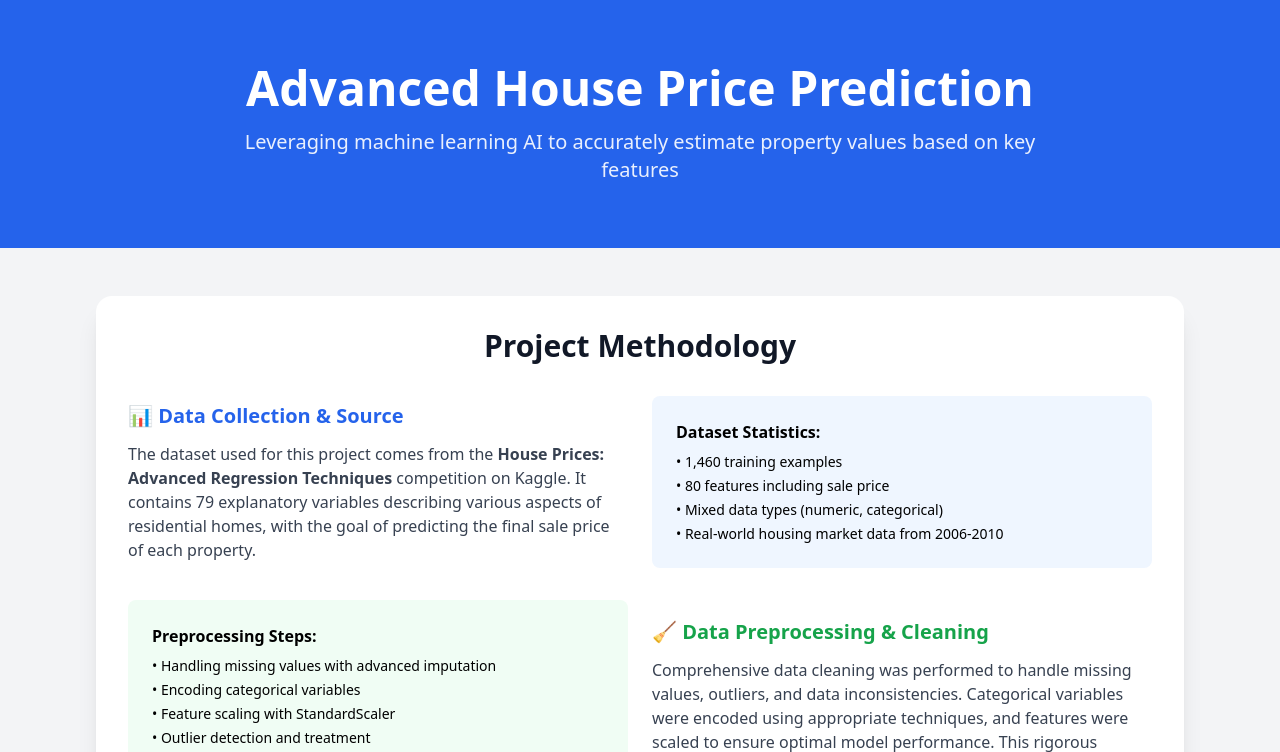
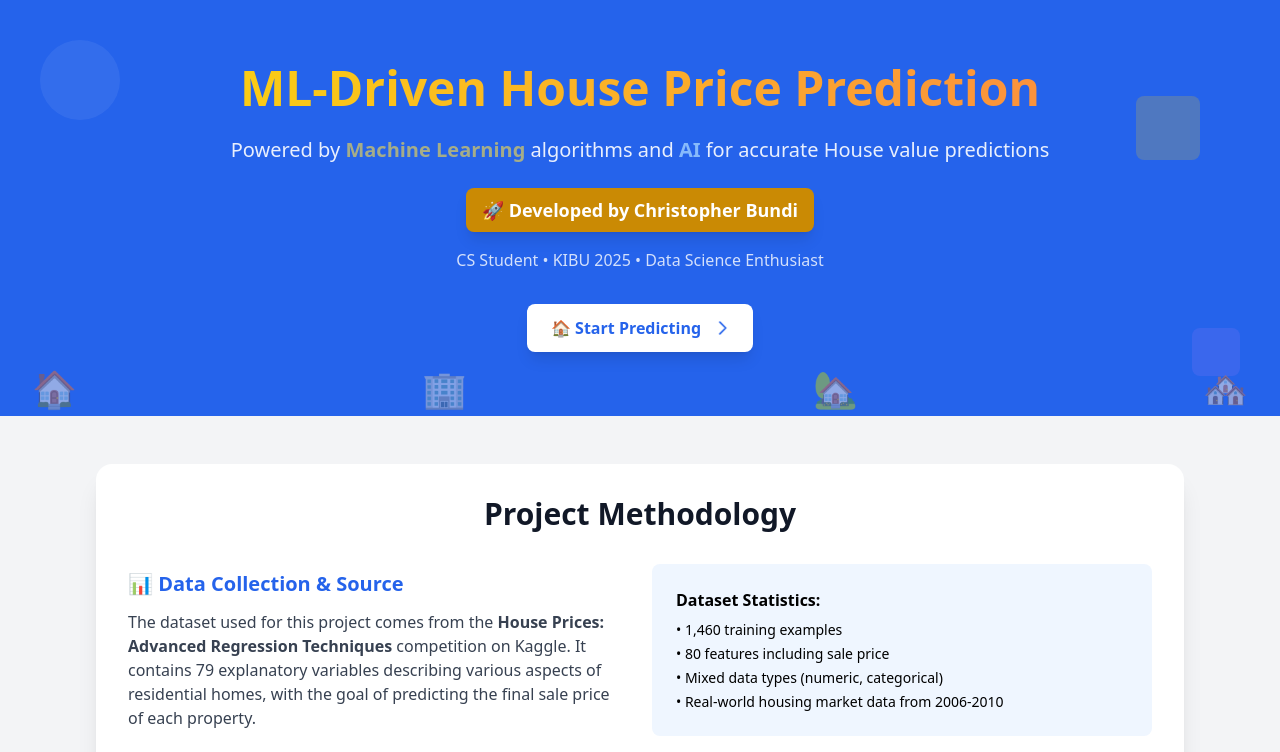
Before and after one commit to ropdenis-dev/Housing_price_prediction_ML_model, a Django app: page / in a window 1280 px wide. Shown: the part 64-816 px from the top of the page. Run offline with Django 5.2, Linux system fonts and the light colour scheme; some libraries are stand-ins or nearby versions.

Commit message:
added animations

```diff
--- a/templates/predictor/index.html
+++ b/templates/predictor/index.html
@@ -63,13 +63,143 @@
   </div>
 </nav>
 
-    <!-- Hero Section -->
-    <div class="bg-gradient-to-r from-blue-600 to-primary text-white py-16">
-        <div class="max-w-4xl mx-auto text-center px-4 sm:px-6 lg:px-8">
-            <h1 class="text-4xl md:text-5xl font-bold mb-4">Advanced House Price Prediction</h1>
-            <p class="text-xl opacity-90">Leveraging machine learning AI to accurately estimate property values based on key features</p>
+<!-- Hero Section -->
+<div class="bg-gradient-to-r from-blue-600 to-primary text-white py-16 relative overflow-hidden">
+    <!-- Animated background elements -->
+    <div class="absolute inset-0">
+        <div class="absolute top-10 left-10 w-20 h-20 bg-white/10 rounded-full animate-pulse"></div>
+        <div class="absolute top-1/4 right-20 w-16 h-16 bg-yellow-400/20 rounded-lg animate-bounce delay-300"></div>
+        <div class="absolute bottom-20 left-1/4 w-24 h-24 bg-green-400/15 rounded-full animate-ping"></div>
+        <div class="absolute bottom-10 right-10 w-12 h-12 bg-purple-400/20 rounded-lg animate-pulse delay-700"></div>
+    </div>
+
+    <div class="max-w-4xl mx-auto text-center px-4 sm:px-6 lg:px-8 relative z-10">
+        <!-- Animated main heading -->
+        <h1 class="text-3xl sm:text-4xl md:text-5xl font-bold mb-6 animate-fade-in-down">
+            <span class="bg-gradient-to-r from-yellow-400 to-orange-400 bg-clip-text text-transparent">
+                ML-Driven House Price Prediction
+            </span>
+        </h1>
+
+        <!-- Animated subtitle -->
+        <p class="text-lg sm:text-xl opacity-90 mb-6 animate-fade-in-up delay-200">
+            Powered by <span class="text-yellow-300 font-semibold animate-pulse">Machine Learning</span> algorithms and
+            <span class="text-blue-300 font-semibold">AI</span> for accurate House value predictions
+        </p>
+
+        <!-- Animated developer badge -->
+        <div class="animate-bounce-in delay-500">
+            <span class="bg-yellow-600 text-white px-4 py-2 rounded-lg text-base sm:text-lg font-semibold shadow-lg hover:bg-yellow-700 transition-all duration-300 transform hover:scale-105 inline-block">
+                🚀 Developed by Christopher Bundi
+            </span>
+        </div>
+
+        <!-- Animated credentials -->
+        <p class="text-sm sm:text-base opacity-80 mt-4 animate-fade-in delay-700">
+            CS Student • KIBU 2025 • Data Science Enthusiast
+        </p>
+
+        <!-- Animated CTA button -->
+        <div class="mt-8 animate-fade-in delay-1000">
+            <a href="#prediction" class="inline-flex items-center px-6 py-3 bg-white text-blue-600 font-bold rounded-lg hover:bg-gray-100 transition-all duration-300 transform hover:scale-110 shadow-lg">
+                🏠 Start Predicting
+                <svg class="w-5 h-5 ml-2 animate-bounce-x" fill="none" stroke="currentColor" viewBox="0 0 24 24">
+                    <path stroke-linecap="round" stroke-linejoin="round" stroke-width="2" d="M9 5l7 7-7 7"></path>
+                </svg>
+            </a>
         </div>
     </div>
+
+    <!-- Floating houses animation -->
+    <div class="absolute bottom-0 left-0 right-0 flex justify-between px-8 opacity-50">
+        <div class="text-4xl animate-float">🏠</div>
+        <div class="text-4xl animate-float delay-300">🏢</div>
+        <div class="text-4xl animate-float delay-700">🏡</div>
+        <div class="text-4xl animate-float delay-500">🏘️</div>
+    </div>
+</div>
+
+<style>
+    /* Custom animations */
+    @keyframes fadeInDown {
+        from {
+            opacity: 0;
+            transform: translateY(-30px);
+        }
+        to {
+            opacity: 1;
+            transform: translateY(0);
+        }
+    }
+
+    @keyframes fadeInUp {
+        from {
+            opacity: 0;
+            transform: translateY(30px);
+        }
+        to {
+            opacity: 1;
+            transform: translateY(0);
+        }
+    }
+
+    @keyframes bounceIn {
+        0% {
+            opacity: 0;
+            transform: scale(0.3);
+        }
+        50% {
+            opacity: 1;
+            transform: scale(1.05);
+        }
+        100% {
+            opacity: 1;
+            transform: scale(1);
+        }
+    }
+
+    @keyframes float {
+        0%, 100% {
+            transform: translateY(0px);
+        }
+        50% {
+            transform: translateY(-20px);
+        }
+    }
+
+    @keyframes bounceX {
+        0%, 100% {
+            transform: translateX(0);
+        }
+        50% {
+            transform: translateX(5px);
+        }
+    }
+
+    .animate-fade-in-down {
+        animation: fadeInDown 1s ease-out;
+    }
+
+    .animate-fade-in-up {
+        animation: fadeInUp 1s ease-out;
+    }
+
+    .animate-bounce-in {
+        animation: bounceIn 1s ease-out;
+    }
+
+    .animate-float {
+        animation: float 3s ease-in-out infinite;
+    }
+
+    .animate-bounce-x {
+        animation: bounceX 2s ease-in-out infinite;
+    }
+
+    .animate-fade-in {
+        animation: fadeInUp 1s ease-out;
+    }
+</style>
 
     <!-- Project Explanation Section -->
     <div id="methodology" class="max-w-6xl mx-auto py-12 px-4 sm:px-6 lg:px-8">
```
